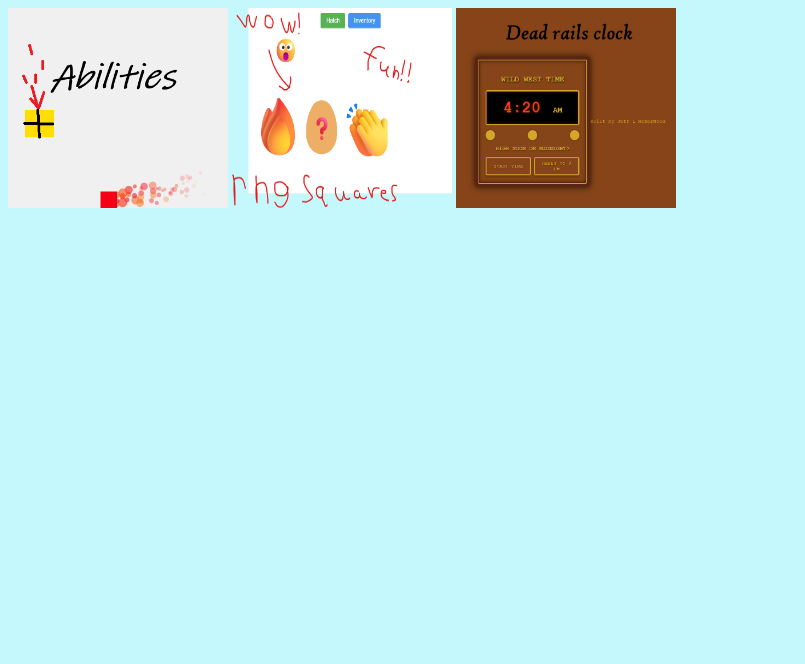
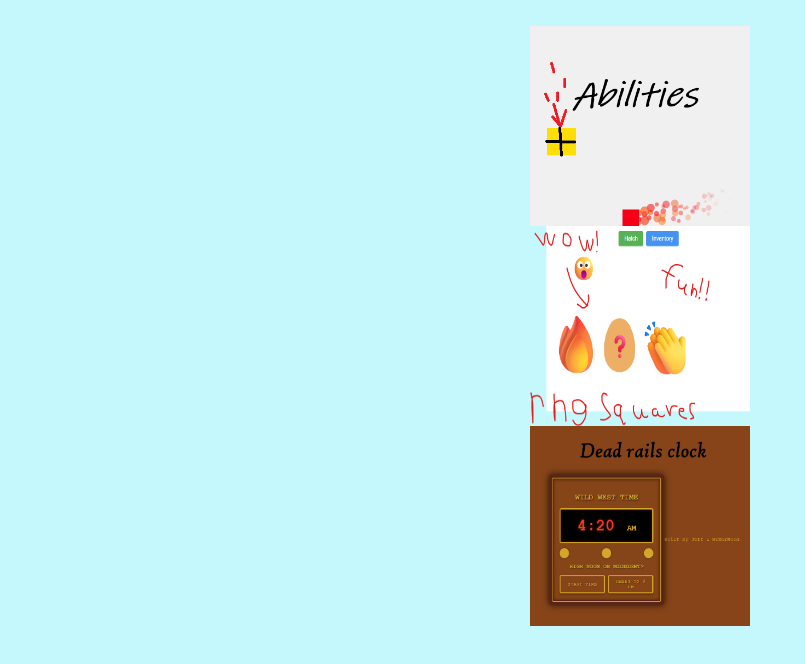
Before and after one commit to AwesomeJeff7/jeffsHub, a plain HTML site: page index.html in a window 1280 px wide. Shown: the whole page, without its empty margins (0-805 px from the left). Drawn offline with Linux system fonts and the light colour scheme.

Commit message:
Update index.html

```diff
--- a/index.html
+++ b/index.html
@@ -1,7 +1,9 @@
 <html>
   <body bgcolor="#C4F8FD">
-<a href="https://awesomejeff7.github.io/notgame/"><img src="Abil.png" width="220" height="200"></a>
-<a href="https://awesomejeff7.github.io/rng/"><img src="rngsquare.png" width="220" height="200"></a>
-<a href="https://deadrailsclock.netlify.app/"><img src="deadrails.png" width="220" height="200"></a>
+    <center>
+<br><a href="https://awesomejeff7.github.io/notgame/"><img src="Abil.png" width="220" height="200"></a>
+<br><a href="https://awesomejeff7.github.io/rng/"><img src="rngsquare.png" width="220" height="200"></a>
+<br><a href="https://deadrailsclock.netlify.app/"><img src="deadrails.png" width="220" height="200"></a>
+  </center>
   </body>
 </html>
```
